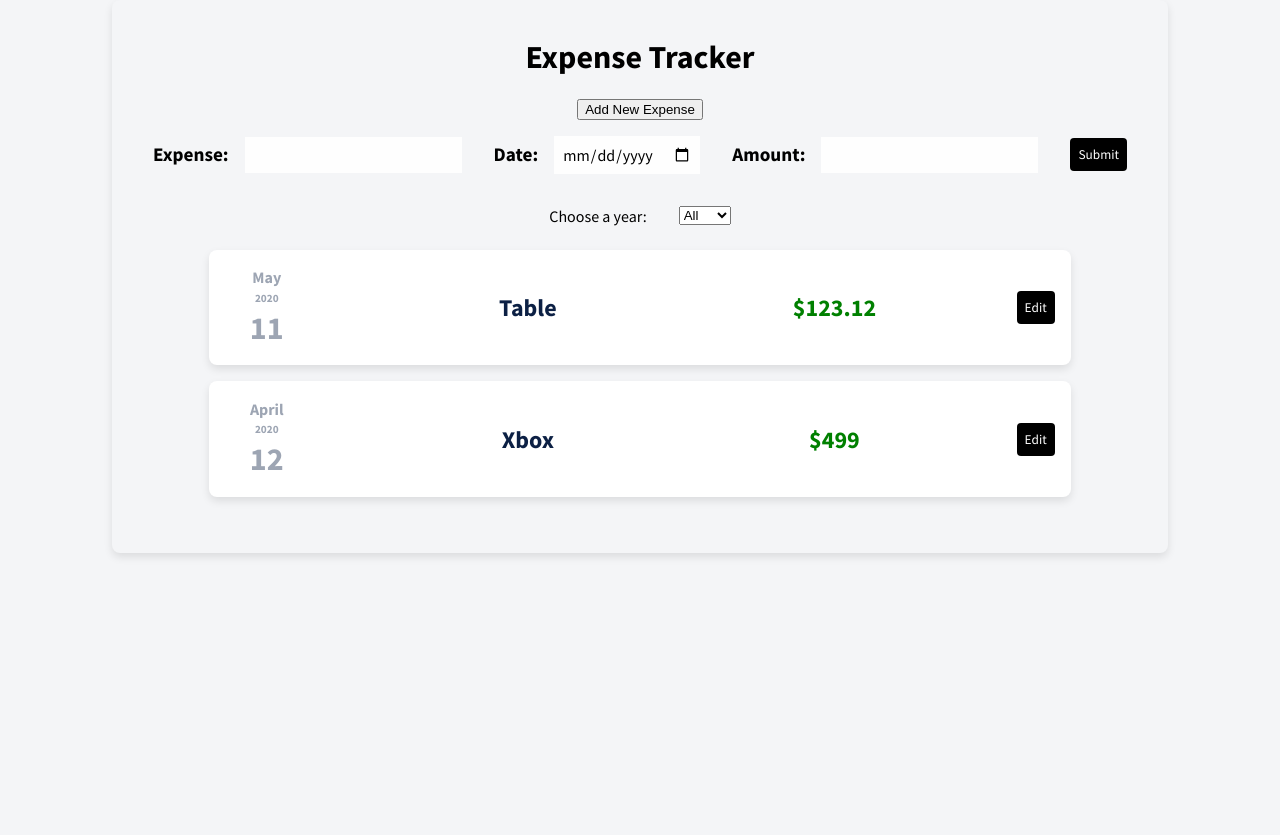
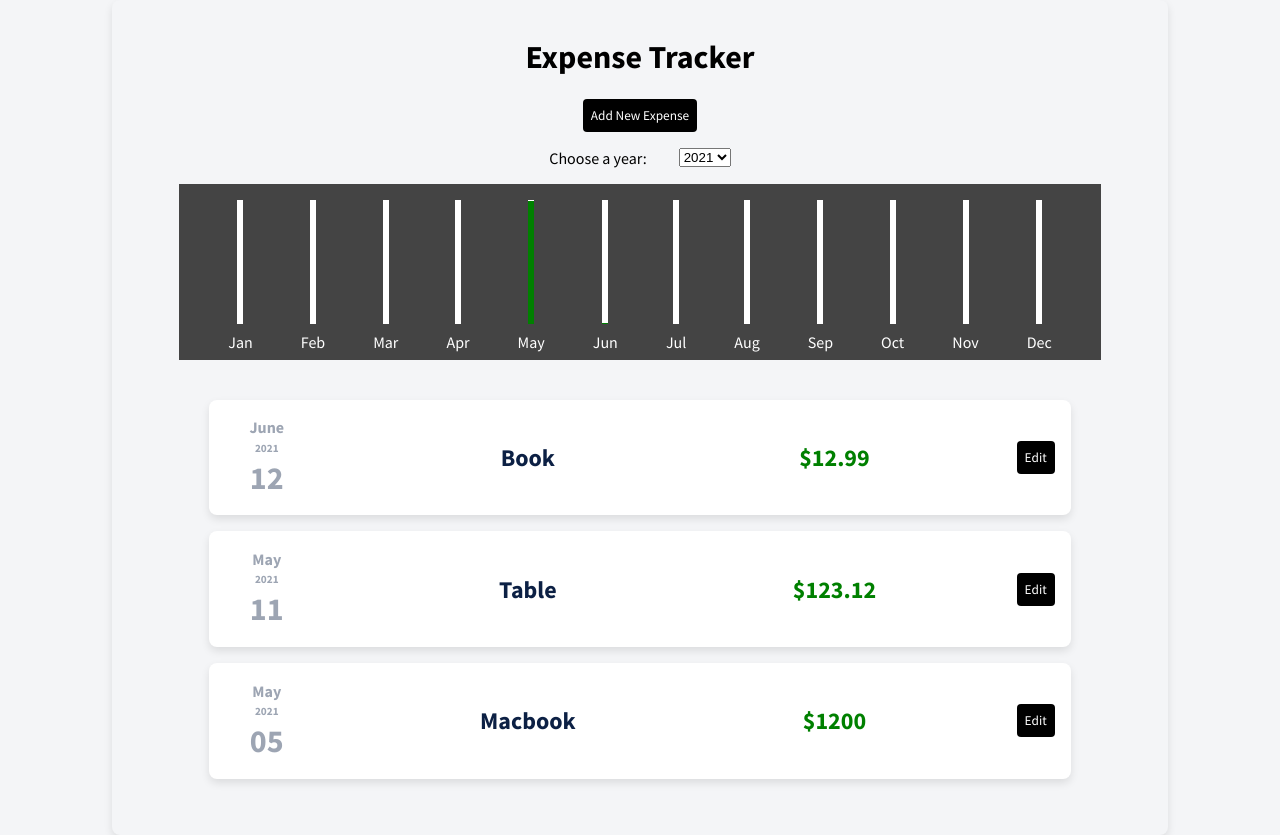
Before and after one commit to jeevakalaiselvam/react-expense-tracker, a React (Create React App) app: page / in a window 1280 px wide. Before the commit the page ends 800 px from the top, so only its background shows below. Built offline with nearby package versions, Linux system fonts and the light colour scheme.

Commit message:
percentage working

```diff
--- a/src/App.js
+++ b/src/App.js
@@ -15,7 +15,7 @@ const initialExpenses = [
     {
         title: "Table",
         id: nanoid(),
-        date: new Date(2020, 4, 11),
+        date: new Date(2021, 4, 11),
         amount: 123.12,
     },
     {
--- /dev/null
+++ b/src/components/chart/Chart.css
@@ -0,0 +1,11 @@
+.expense-chart-container {
+    display: flex;
+    width: 90%;
+    padding-top: 1rem;
+    margin: 1rem auto;
+    background-color: rgb(68, 68, 68);
+    flex-direction: row;
+    justify-content: center;
+    align-items: center;
+    height: 10rem;
+}
--- /dev/null
+++ b/src/components/chart/Chart.js
@@ -0,0 +1,46 @@
+import "./Chart.css";
+import ChartBar from "./ChartBar";
+
+const Chart = (props) => {
+    const dataPoints = props.dataPoints;
+    let totalAmountSpentInYear = 0;
+
+    const monthData = [
+        { month: "Jan", value: 0 },
+        { month: "Feb", value: 0 },
+        { month: "Mar", value: 0 },
+        { month: "Apr", value: 0 },
+        { month: "May", value: 0 },
+        { month: "Jun", value: 0 },
+        { month: "Jul", value: 0 },
+        { month: "Aug", value: 0 },
+        { month: "Sep", value: 0 },
+        { month: "Oct", value: 0 },
+        { month: "Nov", value: 0 },
+        { month: "Dec", value: 0 },
+    ];
+
+    for (const data of dataPoints) {
+        const monthIndex = data.date.getMonth();
+        monthData[monthIndex].value += data.amount;
+        totalAmountSpentInYear += data.amount;
+    }
+
+    console.log("MonthData", monthData);
+
+    return (
+        <div className="expense-chart-container">
+            {monthData.map((monthData) => {
+                return (
+                    <ChartBar
+                        key={monthData.month}
+                        monthData={monthData}
+                        totalAmountSpentInYear={totalAmountSpentInYear}
+                    />
+                );
+            })}
+        </div>
+    );
+};
+
+export default Chart;
--- /dev/null
+++ b/src/components/chart/ChartBar.css
@@ -0,0 +1,24 @@
+.expense-chart-bar {
+    height: 100%;
+    padding: 1rem;
+    flex-direction: column;
+    display: flex;
+    justify-content: center;
+    align-items: center;
+}
+
+.month-fill-container {
+    width: 6px;
+    height: 100%;
+    background-color: green;
+    text-align: center;
+}
+
+.month-fill {
+    background-color: white;
+}
+
+.month-name {
+    padding: 0.5rem;
+    color: white;
+}
--- /dev/null
+++ b/src/components/chart/ChartBar.js
@@ -0,0 +1,31 @@
+import "./ChartBar.css";
+
+const ChartBar = (props) => {
+    const monthData = props.monthData;
+    let totalAmountSpentInYear = props.totalAmountSpentInYear;
+
+    const heightPercentage =
+        100 - (monthData.value / totalAmountSpentInYear) * 100 + "%";
+    console.log(
+        monthData.month,
+        monthData.value,
+        "/",
+        totalAmountSpentInYear,
+        "=",
+        heightPercentage
+    );
+
+    return (
+        <div className="expense-chart-bar">
+            <div className="month-fill-container">
+                <div
+                    className="month-fill"
+                    style={{ height: heightPercentage }}
+                ></div>
+            </div>
+            <div className="month-name">{monthData.month}</div>
+        </div>
+    );
+};
+
+export default ChartBar;
--- a/src/components/expenses/Expenses.js
+++ b/src/components/expenses/Expenses.js
@@ -3,9 +3,10 @@ import ExpenseFilter from "../new-expenses/ExpenseFilter";
 import { useState } from "react";
 import Card from "../ui-elements/Card";
 import ExpensesList from "./ExpensesList";
+import ExpensesChart from "./ExpensesChart";
 
 const Expenses = (props) => {
-    const [filteredYear, setFilteredYear] = useState("2020");
+    const [filteredYear, setFilteredYear] = useState("2021");
 
     const filterYearSelectedHandler = (year) => {
         console.log("Filtered Year: ", year);
@@ -22,14 +23,16 @@ const Expenses = (props) => {
         });
     }
 
-    const dates = ["All", "2018", "2019", "2020", "2021", "2022"];
+    const dates = ["2018", "2019", "2020", "2021", "2022"];
 
     return (
         <Card className="expenses-container">
             <ExpenseFilter
                 onFitlerYearSelected={filterYearSelectedHandler}
                 dates={[...new Set(dates)]}
+                defaultYear={filteredYear}
             />
+            <ExpensesChart dataPoints={filteredExpenses} />
             <ExpensesList filteredExpenses={filteredExpenses} />
         </Card>
     );
--- /dev/null
+++ b/src/components/expenses/ExpensesChart.js
@@ -0,0 +1,10 @@
+import Chart from "../chart/Chart";
+import "./ExpensesChart.css";
+
+const ExpensesChart = (props) => {
+    const dataPoints = props.dataPoints;
+
+    return <Chart dataPoints={dataPoints} />;
+};
+
+export default ExpensesChart;
--- a/src/components/new-expenses/ExpenseFilter.js
+++ b/src/components/new-expenses/ExpenseFilter.js
@@ -20,7 +20,7 @@ const ExpenseFilter = (props) => {
             <select
                 id="years"
                 name="years"
-                value={selectedYear}
+                value={props.defaultYear}
                 onChange={filterYearSelectHandler}
                 className="filter-data-list"
             >
--- a/src/components/new-expenses/NewExpense.css
+++ b/src/components/new-expenses/NewExpense.css
@@ -31,6 +31,10 @@
     border: none;
 }
 
+.form-item button {
+    text-align: center;
+}
+
 .form-item input:focus {
     outline: none;
 }
--- a/src/components/new-expenses/NewExpense.js
+++ b/src/components/new-expenses/NewExpense.js
@@ -10,6 +10,10 @@ const NewExpense = (prop) => {
 
     const startEditingHandler = () => {
         setIsEditing(true);
+    };
+
+    const stopEditingHandler = () => {
+        setIsEditing(false);
     };
 
     const titleChangedHandler = (event) => {
@@ -41,7 +45,12 @@ const NewExpense = (prop) => {
 
     return (
         <div className="form-container">
-            <button onClick={startEditingHandler}>Add New Expense</button>
+            {!isEditing && (
+                <button onClick={startEditingHandler} className="btn">
+                    Add New Expense
+                </button>
+            )}
+            {isEditing && (
                 <form className="form-main" onSubmit={formSubmitHandler}>
                     <div className="form-item">
                         <label>Expense:</label>
@@ -74,7 +83,17 @@ const NewExpense = (prop) => {
                             Submit
                         </button>
                     </div>
+                    <div className="form-item">
+                        <button
+                            type="button"
+                            className="btn"
+                            onClick={stopEditingHandler}
+                        >
+                            Cancel
+                        </button>
+                    </div>
                 </form>
+            )}
         </div>
     );
 };
```
Also changed, not shown: src/components/expenses/ExpensesChart.css (added). Lines whose indentation alone changed are shown as unchanged.
